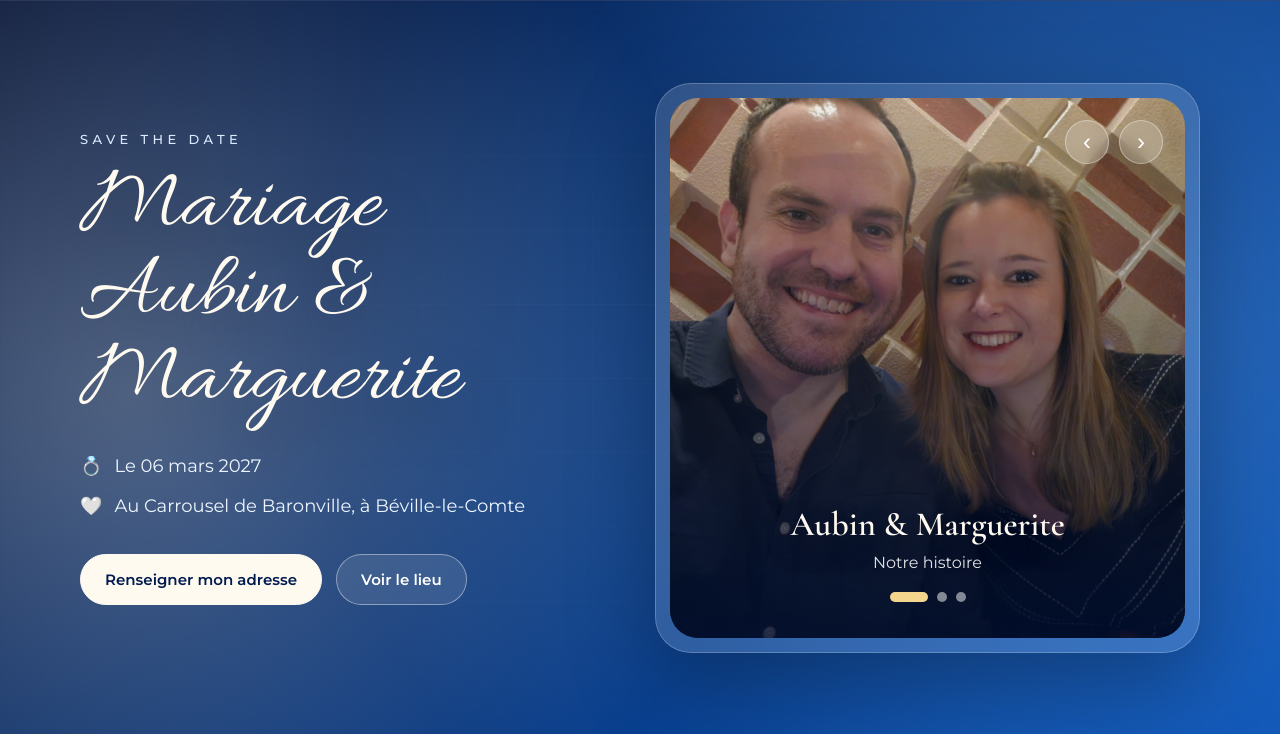
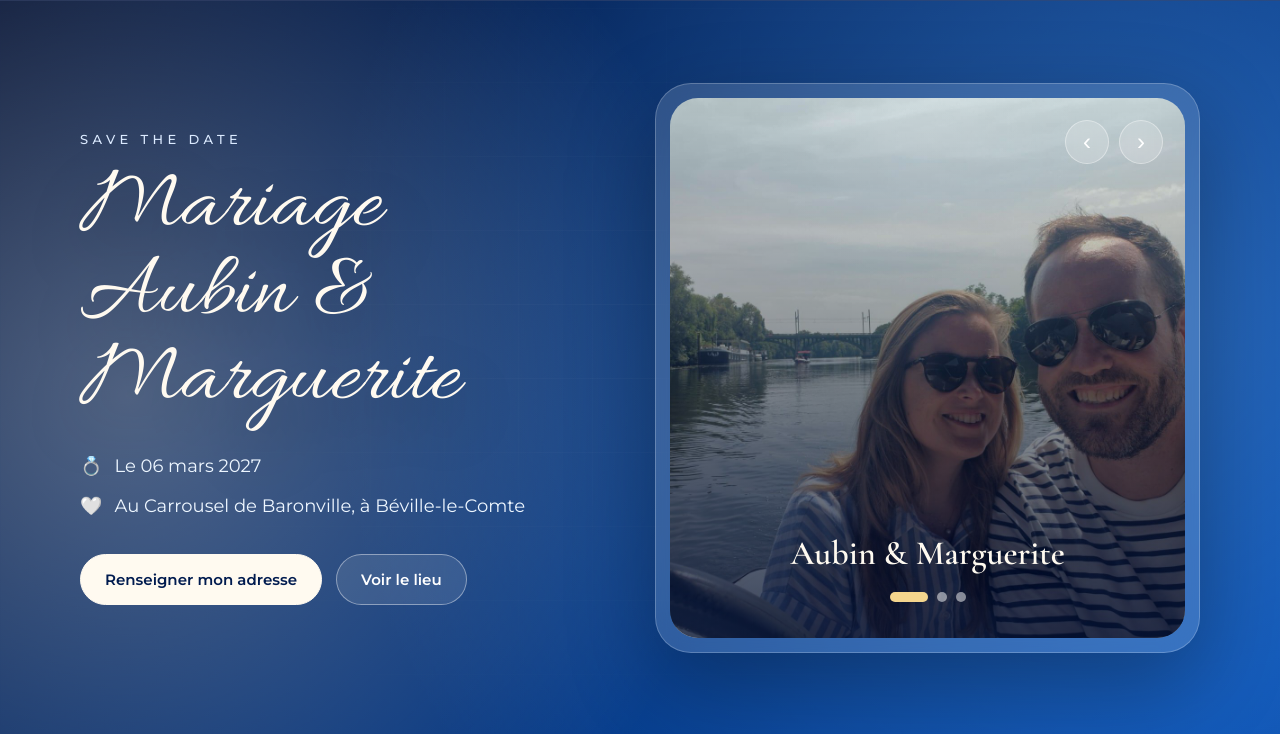
Before and after one commit to margueritecollier33-png/mariage-aubin-marguerite, a plain HTML site: page index.html in a window 1280 px wide. Shown: the part 66-800 px from the top of the page. Drawn offline with nearby package versions, Linux system fonts and the light colour scheme.

Commit message:
Update index.html

```diff
--- a/index.html
+++ b/index.html
@@ -209,12 +209,10 @@
     const photos = [
       {
         title: "Aubin & Marguerite",
-        subtitle: "Notre histoire",
-        image: "url('https://margueritecollier33-png.github.io/mariage-aubin-marguerite/Image1.jpg')"
+        image: "url('https://margueritecollier33-png.github.io/mariage-aubin-marguerite/Image4.jpg')"
       },
       {
         title: "06 mars 2027",
-        subtitle: "Nous avons hâte de célébrer avec vous",
         image: "url('https://margueritecollier33-png.github.io/mariage-aubin-marguerite/Image2.jpg')"
       },
       {
```
